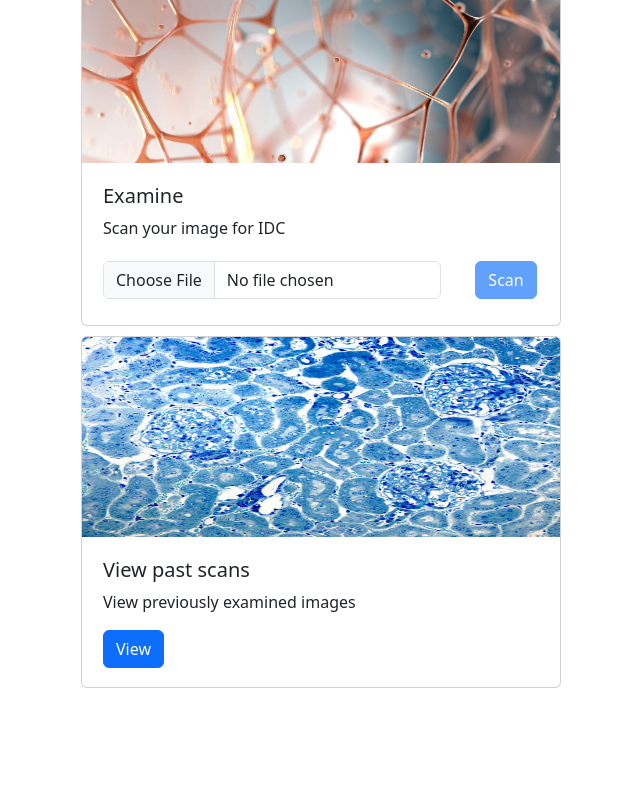
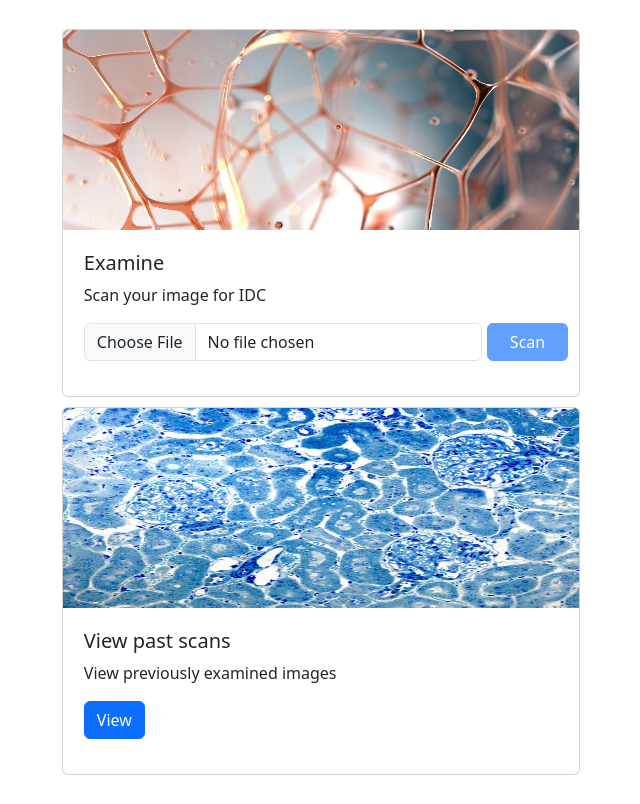
Before and after one commit to aleksandarObreshkov/TissueRecognition, an Electron app: page frontend/pages/index.html in a window 1200 px wide. Shown: the whole page, without its empty margins (279-919 px from the left). Drawn offline with Linux system fonts and the light colour scheme; no server answers.

Commit message:
Fix resizing problems

```diff
--- a/frontend/pages/index.html
+++ b/frontend/pages/index.html
@@ -24,8 +24,6 @@
       <button type="button" class="btn-close" aria-label="Close" id="alert-button"></button>
     </div>
 
-    <div class="menu">
-      <div class="cards-holder">
     <div class="card">
       <img class="card-img-top" src="../resources/connectivetissue.jpg" alt="Card image cap">
       <div class="card-body">
@@ -33,10 +31,10 @@
         <p class="card-text">Scan your image for IDC</p>
         <div class="btn-holder">
           <div class="files-btn-col">
-                <input class="form-control" style="width: min-content;" type="file" id="formFileMultiple" />
+            <input class="form-control file-input" type="file" id="formFileMultiple" />
           </div>
           <div class="scan-btn-col">
-                <button class="btn btn-primary" id="scanButton" disabled>Scan</button>
+            <button class="btn btn-primary" id="scanButton" disabled style="width: 100%;">Scan</button>
           </div>
         </div>
 
@@ -47,9 +45,6 @@
         </div>
       </div>
     </div>
-      </div>
-
-      <div class="cards-holder">
     <div class="card" style="height: 22rem;">
       <img class="card-img-top" src="../resources/background.jpg" alt="Card image cap">
       <div class="card-body">
@@ -58,9 +53,7 @@
         <button class="btn btn-primary" id="viewPastScansButton">View</button>
       </div>
     </div>
-      </div>
 
-    </div>
   </div>
 
   </body>
--- a/frontend/scripts/main.js
+++ b/frontend/scripts/main.js
@@ -51,6 +51,7 @@ function changeView(event, htmlPage) {
   const webContents = event.sender;
   const win = BrowserWindow.fromWebContents(webContents);
   win.loadFile(htmlPage)
+  console.log("Opening page: "+ htmlPage+" and files are: "+current_scans)
 
   win.webContents.on('did-finish-load', () => {
     if (htmlPage == 'pages/index.html') {
@@ -66,10 +67,8 @@ function openNewWindow(event, htmlPage, args) {
 
 async function readFiles(event, rootDir) {
   let dirs = fs.readdirSync(rootDir)
-  console.log(dirs)
   let scansMap = new Map()
   for (let dir of dirs) {
-    console.log(dir)
     let files = fs.readdirSync(`${rootDir}\\${dir}`)
     scansMap.set(dir, files.length<2)
   }
--- a/frontend/styles/index.css
+++ b/frontend/styles/index.css
@@ -4,24 +4,29 @@ html {
 }
 
 .main-window{
-    height: 100%;
     width: 100%;
     padding: 2%;
-    position: relative;
+    display: flex;
+    align-items: center;
+    justify-content: center;
+    flex-direction: column;
+    overflow-x: hidden;
 }
 
-.menu {
+.alert {
     display: flex;
-    flex-direction: column;
-    justify-content: center; /* horizontal alignment*/
-    align-items: center; /* vertical alignment*/
-    height: 80%;
+    width: 45%;
+}
+
+.file-input {
+    width: 100%;
 }
 
 .card {
     display: flex;
-    width: 30rem;
-    min-height: 20rem;
+    flex: 4;
+    width: 45%;
+    min-height: 23rem;
     height: fit-content;
     margin: 5px;
 }
@@ -30,7 +35,6 @@ html {
     margin: 5px;
     width: 100%;
     display: block;
-
 }
 
 .card-img-top {
@@ -46,13 +50,14 @@ html {
 
 .scan-btn-col {
     flex-grow: 2;
-    width: min-content;
     height: min-content;
-    margin: 5px;
+    margin-left: 5px;
+    width: 15%;
 }
 
 .files-btn-col {
     flex-grow: 8;
+    width: 75%;
 }
 
 .eye-button {
```
Lines whose indentation alone changed are shown as unchanged.
